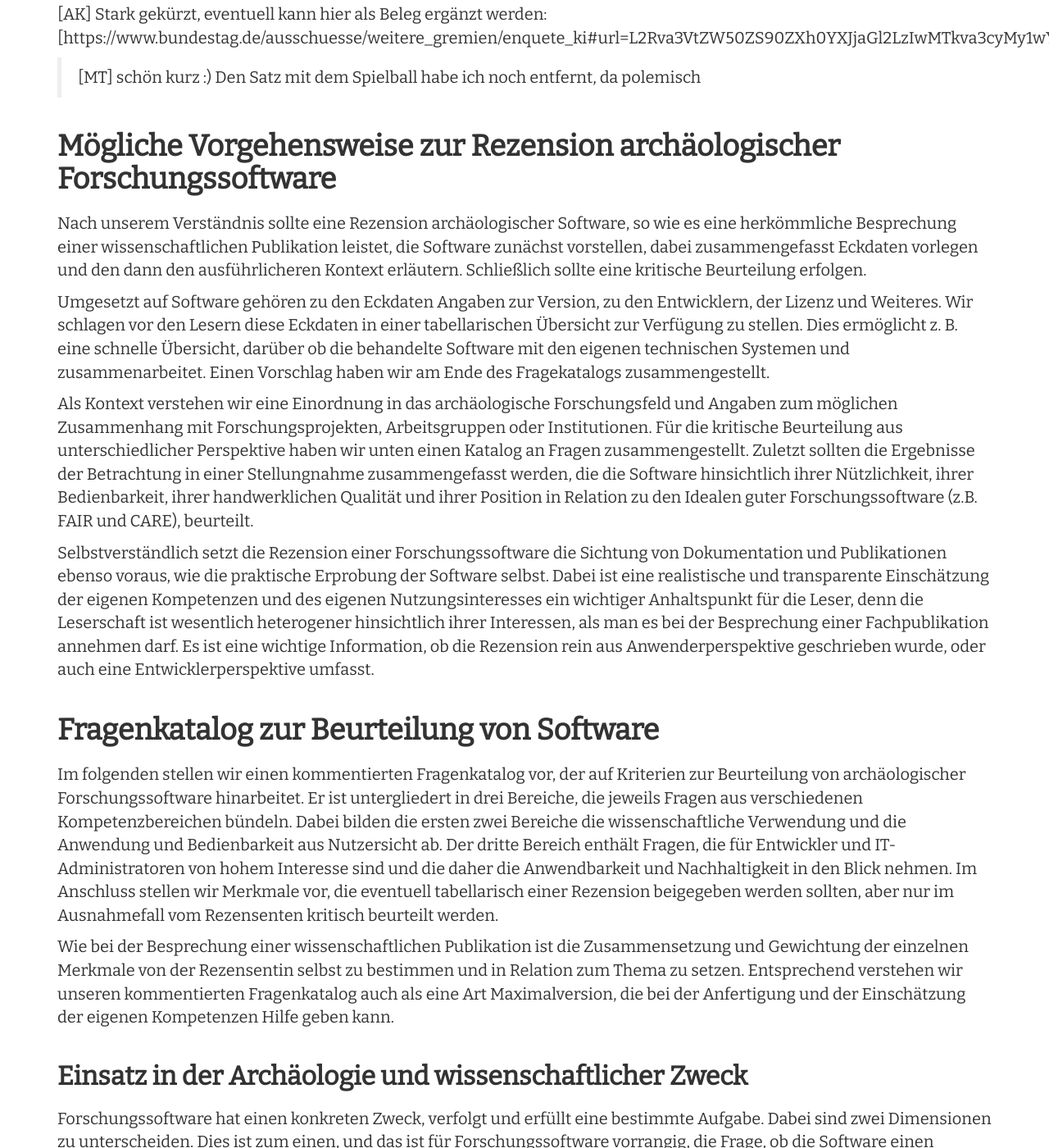
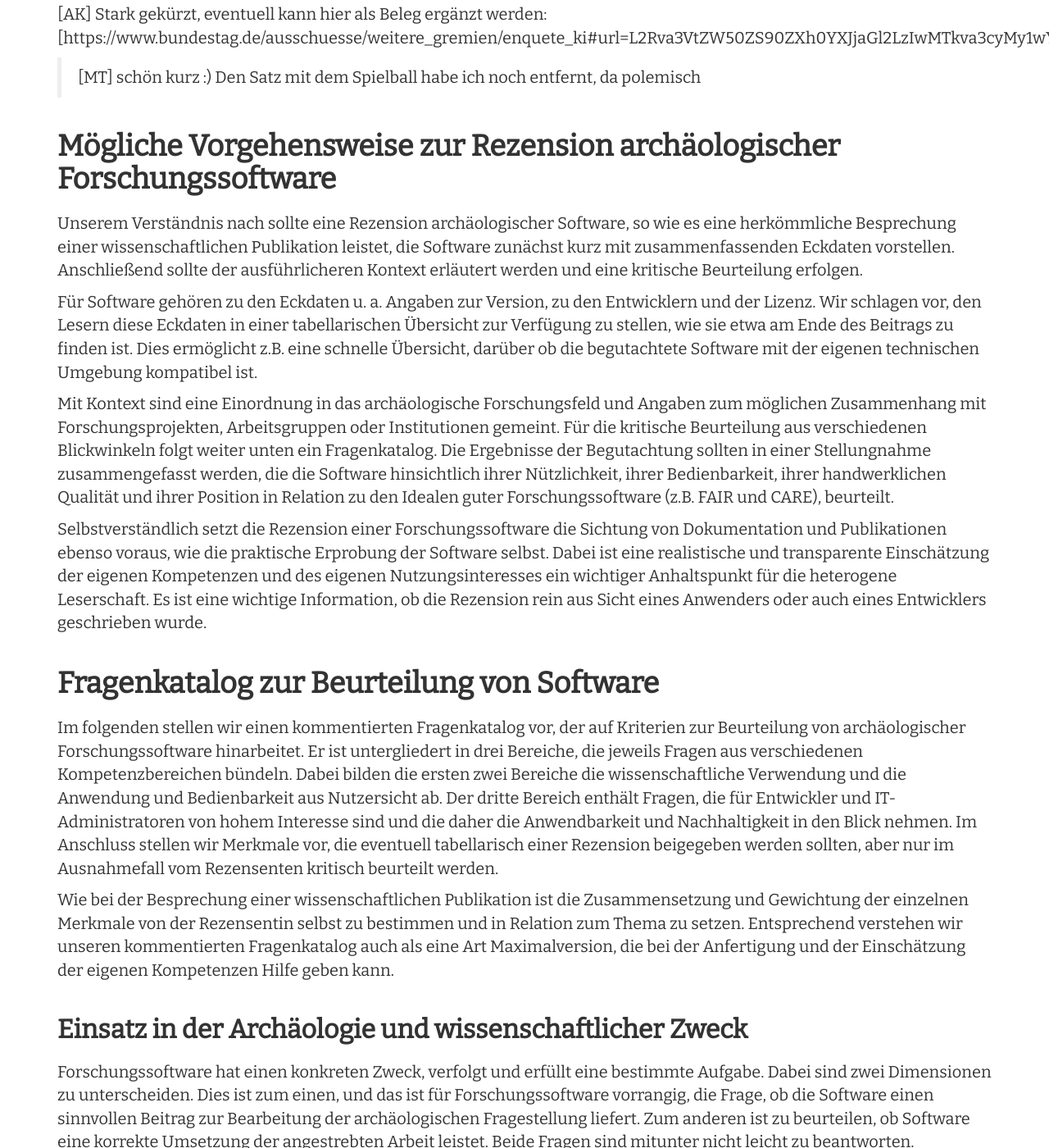
Before and after one commit to Research-Squirrel-Engineers/Impuls_SoftwareRezensionen_DGUF, a Jekyll site: the page built from Draft.md, in a window 1280 px wide and 1400 px high, scrolled down 6433 px. Shown: the whole window at 82% size. Built offline with Jekyll 4.4.1, drawn with Linux system fonts in a browser that asks for light colours; nearby versions of some CDN libraries.

Commit message:
Vorgehensweise ok und noch etwas gestrafft

```diff
--- a/Draft.md
+++ b/Draft.md
@@ -149,13 +149,13 @@ In den Archäologien, wo häufig an fremden Kulturen und Kulturhinterlassenschaf
 
 ## Mögliche Vorgehensweise zur Rezension archäologischer Forschungssoftware
 
-Nach unserem Verständnis sollte eine Rezension archäologischer Software, so wie es eine herkömmliche Besprechung einer wissenschaftlichen Publikation leistet, die Software zunächst vorstellen, dabei zusammengefasst Eckdaten vorlegen und den dann den ausführlicheren Kontext erläutern. Schließlich sollte eine kritische Beurteilung erfolgen.
+Unserem Verständnis nach sollte eine Rezension archäologischer Software, so wie es eine herkömmliche Besprechung einer wissenschaftlichen Publikation leistet, die Software zunächst kurz mit zusammenfassenden Eckdaten vorstellen. Anschließend sollte der ausführlicheren Kontext erläutert werden und eine kritische Beurteilung erfolgen.
 
-Umgesetzt auf Software gehören zu den Eckdaten Angaben zur Version, zu den Entwicklern, der Lizenz und Weiteres. Wir schlagen vor den Lesern diese Eckdaten in einer tabellarischen Übersicht zur Verfügung zu stellen. Dies ermöglicht z. B. eine schnelle Übersicht, darüber ob die behandelte Software mit den eigenen technischen Systemen und zusammenarbeitet. Einen Vorschlag haben wir am Ende des Fragekatalogs zusammengestellt.
+Für Software gehören zu den Eckdaten u. a. Angaben zur Version, zu den Entwicklern und der Lizenz. Wir schlagen vor, den Lesern diese Eckdaten in einer tabellarischen Übersicht zur Verfügung zu stellen, wie sie etwa am Ende des Beitrags zu finden ist. Dies ermöglicht z.B. eine schnelle Übersicht, darüber ob die begutachtete Software mit der eigenen technischen Umgebung kompatibel ist.
 
-Als Kontext verstehen wir eine Einordnung in das archäologische Forschungsfeld und Angaben zum möglichen Zusammenhang mit Forschungsprojekten, Arbeitsgruppen oder Institutionen. Für die kritische Beurteilung aus unterschiedlicher Perspektive haben wir unten einen Katalog an Fragen zusammengestellt. Zuletzt sollten die Ergebnisse der Betrachtung in einer Stellungnahme zusammengefasst werden, die die Software hinsichtlich ihrer Nützlichkeit, ihrer Bedienbarkeit, ihrer handwerklichen Qualität und ihrer Position in Relation zu den Idealen guter Forschungssoftware (z.B. FAIR und CARE), beurteilt.
+Mit Kontext sind eine Einordnung in das archäologische Forschungsfeld und Angaben zum möglichen Zusammenhang mit Forschungsprojekten, Arbeitsgruppen oder Institutionen gemeint. Für die kritische Beurteilung aus verschiedenen Blickwinkeln folgt weiter unten ein Fragenkatalog. Die Ergebnisse der Begutachtung sollten in einer Stellungnahme zusammengefasst werden, die die Software hinsichtlich ihrer Nützlichkeit, ihrer Bedienbarkeit, ihrer handwerklichen Qualität und ihrer Position in Relation zu den Idealen guter Forschungssoftware (z.B. FAIR und CARE), beurteilt.
 
-Selbstverständlich setzt die Rezension einer Forschungssoftware die Sichtung von Dokumentation und Publikationen ebenso voraus, wie die praktische Erprobung der Software selbst. Dabei ist eine realistische und transparente Einschätzung der eigenen Kompetenzen und des eigenen Nutzungsinteresses ein wichtiger Anhaltspunkt für die Leser, denn die Leserschaft ist wesentlich heterogener hinsichtlich ihrer Interessen, als man es bei der Besprechung einer Fachpublikation annehmen darf. Es ist eine wichtige Information, ob die Rezension rein aus Anwenderperspektive geschrieben wurde, oder auch eine Entwicklerperspektive umfasst.
+Selbstverständlich setzt die Rezension einer Forschungssoftware die Sichtung von Dokumentation und Publikationen ebenso voraus, wie die praktische Erprobung der Software selbst. Dabei ist eine realistische und transparente Einschätzung der eigenen Kompetenzen und des eigenen Nutzungsinteresses ein wichtiger Anhaltspunkt für die heterogene Leserschaft. Es ist eine wichtige Information, ob die Rezension rein aus Sicht eines Anwenders oder auch eines Entwicklers geschrieben wurde.
 
 ## Fragenkatalog zur Beurteilung von Software
 
```
